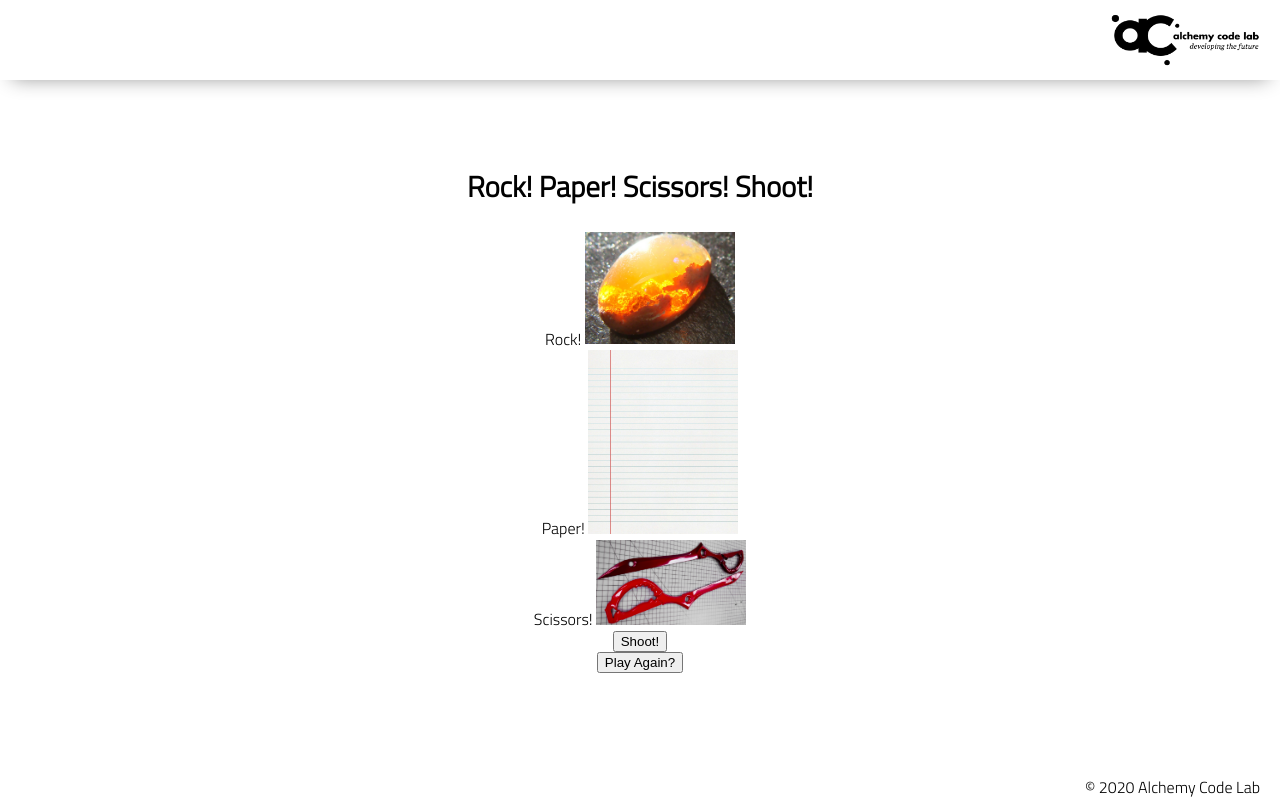
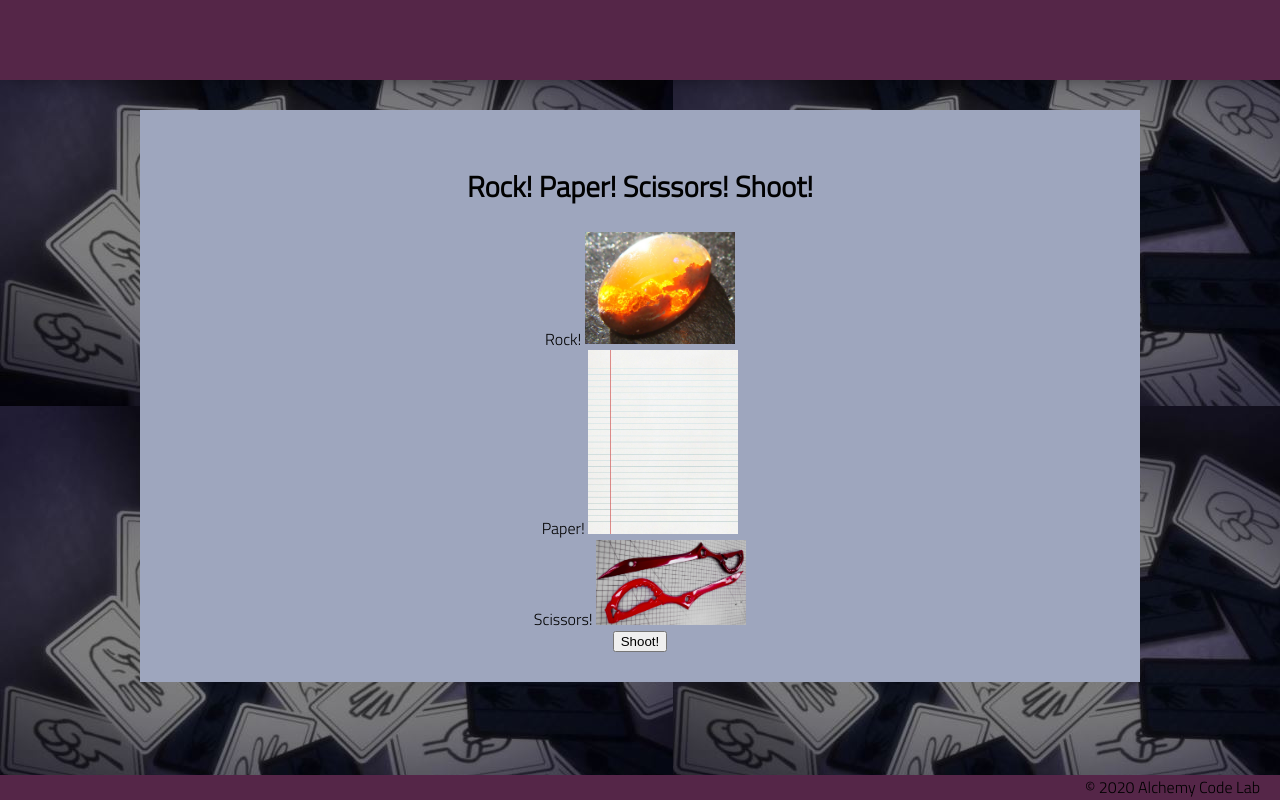
Before and after one commit to ProsperieEli/lab-03-rock-paper-scissors, a plain HTML site: page index.html in a window 1280 px wide. Drawn offline with Linux system fonts and the light colour scheme.

Commit message:
Fully styled and completed project!

```diff
--- a/app.js
+++ b/app.js
@@ -2,7 +2,6 @@
 import { didUserWin, getRandomThrow } from "./get-random-throw.js";
 
 const myButton = document.querySelector('#submit');
-const myReset = document.querySelector('#reset');
 const myResultsEl = document.querySelector('#results');
 const myWinsEl = document.querySelector('#wins');
 const myDrawEl = document.querySelector('#draws');
--- a/index.html
+++ b/index.html
@@ -15,7 +15,7 @@
 <body>
     <header>
         <div class="gutter-right logo">
-            <img src="assets/big-logo.png" />
+
         </div>
     </header>
     <main>
@@ -40,7 +40,6 @@
                 <img src="./assets/scissors.jpg" alt="scissor blades from the show KLK">
             </label>
             <button id="submit">Shoot!</button>
-            <button id="reset">Play Again?</button>
             <div id="results"></div>
             <div id="wins"></div>
             <div id="draws"></div>
--- a/styles/style.css
+++ b/styles/style.css
@@ -7,11 +7,11 @@ body {
     --color4: hsla(187, 41%, 94%, 1);
     --color5: hsla(170, 28%, 95%, 1); */
 
-    /* --color1: hsla(45, 86%, 83%, 1);
+    --color1: hrgb(10, 160, 90)
     --color2: hsla(135, 65%, 98%, 1);
-    --color3: hsla(315, 37%, 86%, 1);
-    --color4: hsla(45, 73%, 98%, 1);
-    --color5: hsla(224, 40%, 79%, 1); */
+    --color3: rgb(85, 38, 72);
+    --color4: rgb(87, 85, 79);
+    --color5: rgb(158, 166, 190);
 
     --header-height: 80px;
     --shadow: 0px 10px 20px -12px rgba(0,0,0,0.45);
@@ -20,6 +20,9 @@ body {
 
     font-family: 'Titillium Web', sans-serif;
     background-color: var(--color2);
+    background-image: url("../assets/background.jpg");
+
+
 }
 
 main {
```
Also changed, not shown: assets/background.jpg (added).
